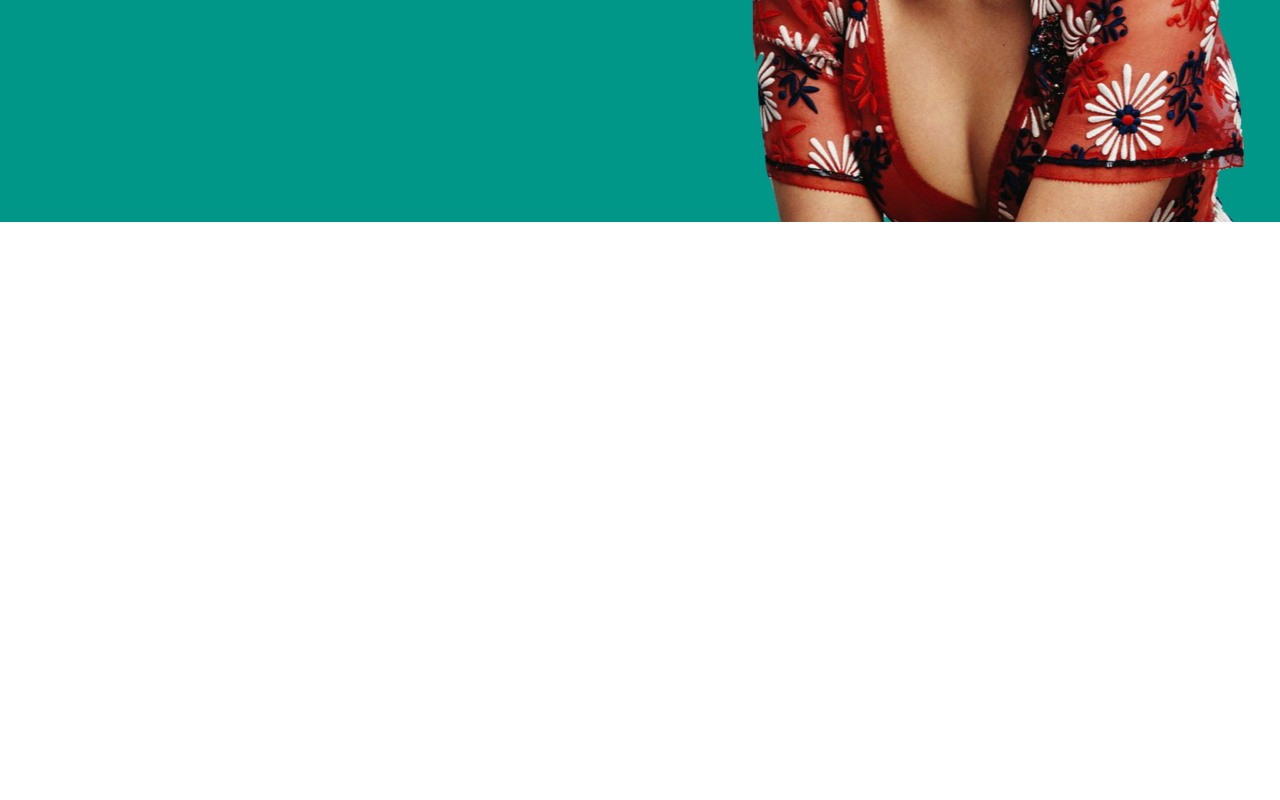
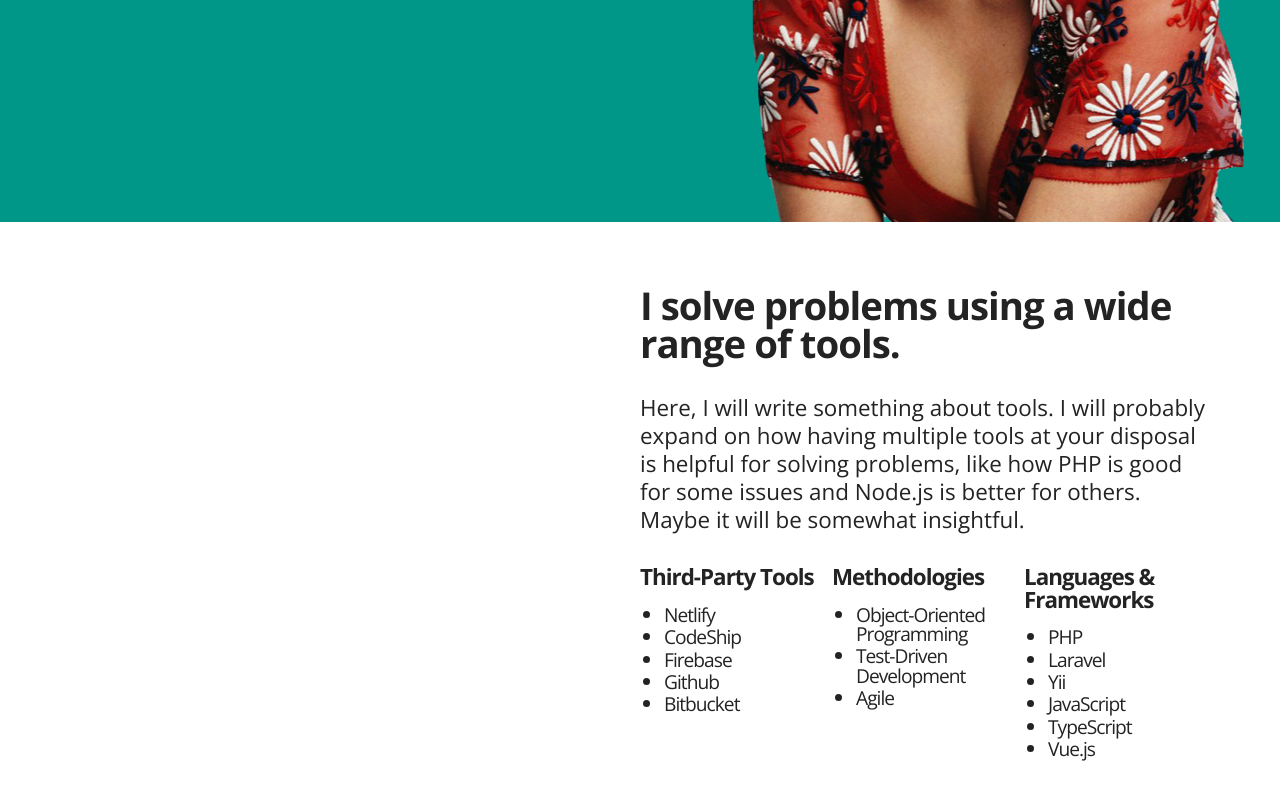
Before and after one commit to ChrGriffin/christian-griffin-frontend, a Vue app: page / in a window 1280 px wide. Shown: the part 524-1324 px from the top of the page. Built offline with nearby package versions, Linux system fonts and the light colour scheme.

Commit message:
add toolbelt section with placeholder content

```diff
--- a/src/App.vue
+++ b/src/App.vue
@@ -29,12 +29,15 @@
         }
     }
 
-    header, section {
-        padding: $sectionPadding;
+    p {
+        font-size: 1.4rem;
+        letter-spacing: 0;
+        line-height: 1.25;
+        margin-bottom: 2rem;
     }
 
-    header {
-        padding-top: $sectionPadding * 2;
+    section {
+        padding: $sectionPadding;
     }
 
     .container {
@@ -44,6 +47,32 @@
 
     .flex {
         display: flex;
+    }
+
+    section.white {
+        color: $black;
+    }
+
+    h3 {
+        font-size: 2.4rem;
+        font-weight: bold;
+        margin-bottom: 2rem;
+    }
+
+    h4 {
+        font-size: 1.4rem;
+        font-weight: bold;
+        margin-bottom: 1rem;
+    }
+
+    ul {
+        list-style: disc;
+        padding-left: 1.5rem;
+        font-size: 1.4rem;
+
+        li {
+            padding-bottom: 0.2rem;
+        }
     }
 </style>
 <script>
--- a/src/assets/scss/variables.scss
+++ b/src/assets/scss/variables.scss
@@ -5,7 +5,7 @@ $grey: #CFD8DC;
 $white: #F7F6F6;
 $black: #232323;
 
-$sectionPadding: 2rem;
+$sectionPadding: 4rem;
 
 $navbarLogoHeight: 50px;
 $navbarBreakpoint: 992px;
--- a/src/components/SiteHeader.vue
+++ b/src/components/SiteHeader.vue
@@ -15,7 +15,7 @@
     import {Component, Vue} from 'vue-property-decorator';
 
     @Component
-    export default class HelloWorld extends Vue {
+    export default class SiteHeader extends Vue {
     }
 </script>
 
@@ -26,8 +26,7 @@
         background-color: $aqua;
         position: relative;
         overflow: hidden;
-        padding-left: 1rem;
-        padding-right: 1rem;
+        padding: 4rem 2rem 2rem;
 
         .container div {
             width: calc(50% - 6rem);
--- /dev/null
+++ b/src/components/ToolKit.vue
@@ -0,0 +1,68 @@
+<template>
+    <section class="white">
+        <div class="container flex">
+            <div>
+                <h3>I solve problems using a wide range of tools.</h3>
+                <p>Here, I will write something about tools. I will probably expand on how having multiple tools at your disposal is helpful for solving problems, like how PHP is good for some issues and Node.js is better for others. Maybe it will be somewhat insightful.</p>
+                <div class="flex">
+                    <div>
+                        <h4>Third-Party Tools</h4>
+                        <ul>
+                            <li>Netlify</li>
+                            <li>CodeShip</li>
+                            <li>Firebase</li>
+                            <li>Github</li>
+                            <li>Bitbucket</li>
+                        </ul>
+                    </div>
+
+                    <div>
+                        <h4>Methodologies</h4>
+                        <ul>
+                            <li>Object-Oriented Programming</li>
+                            <li>Test-Driven Development</li>
+                            <li>Agile</li>
+                        </ul>
+                    </div>
+
+                    <div>
+                        <h4>Languages & Frameworks</h4>
+                        <ul>
+                            <li>PHP</li>
+                            <li>Laravel</li>
+                            <li>Yii</li>
+                            <li>JavaScript</li>
+                            <li>TypeScript</li>
+                            <li>Vue.js</li>
+                        </ul>
+                    </div>
+                </div>
+            </div>
+        </div>
+    </section>
+</template>
+
+<script lang="ts">
+    import {Component, Vue} from 'vue-property-decorator';
+
+    @Component
+    export default class ToolKit extends Vue {
+    }
+</script>
+
+<style scoped lang="scss">
+    @import './../assets/scss/variables';
+
+    .container > div {
+        width: 50%;
+        margin-left: auto;
+
+        > div.flex div {
+            flex: 1;
+
+            ul li {
+                font-size: 1.2rem;
+            }
+        }
+    }
+</style>
--- a/src/views/Home.vue
+++ b/src/views/Home.vue
@@ -1,17 +1,17 @@
 <template>
     <div class="home">
         <site-header/>
+        <tool-kit />
     </div>
 </template>
 
 <script lang="ts">
     import {Component, Vue} from 'vue-property-decorator';
     import SiteHeader from '@/components/SiteHeader.vue';
+    import ToolKit from '@/components/ToolKit.vue';
 
     @Component({
-        components: {
-            SiteHeader,
-        },
+        components: { ToolKit, SiteHeader },
     })
     export default class Home extends Vue {
     }
```
